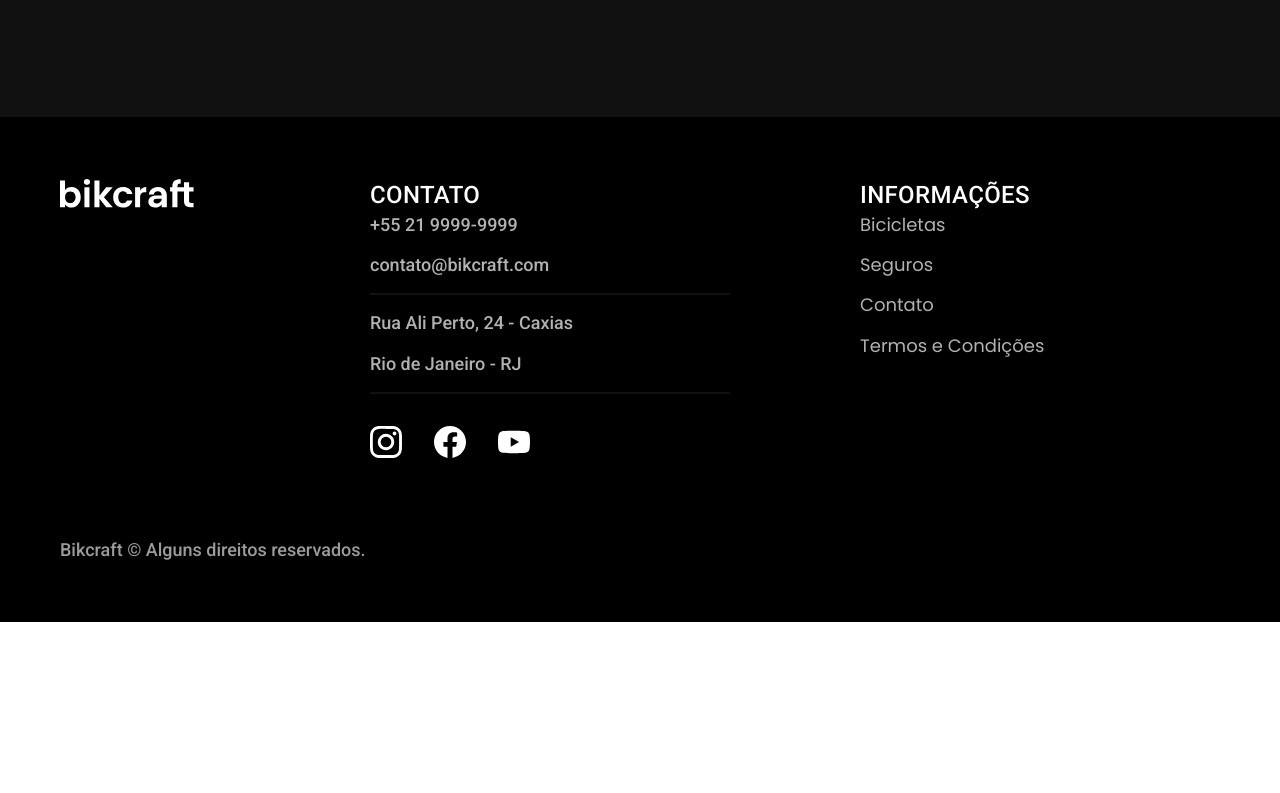
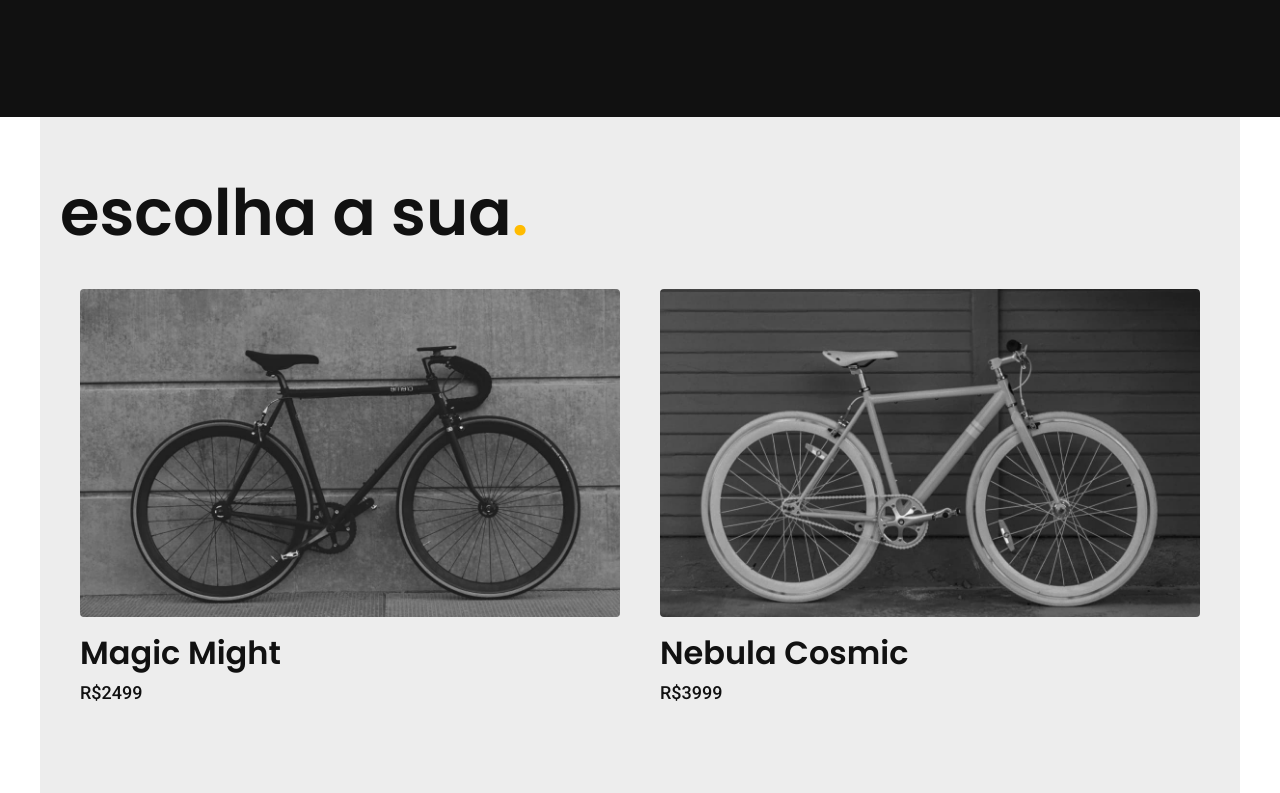
Before and after one commit to araujoeduarda/bikcraft, a plain HTML site: page bicicletas/nimbus.html in a window 1280 px wide. Shown: the part 1227-2020 px from the top of the page. Before the commit the page ends 1849 px from the top, so only its background shows below. Drawn offline with Linux system fonts and the light colour scheme.

Commit message:
update pag nimbus

```diff
--- a/bicicletas/nimbus.html
+++ b/bicicletas/nimbus.html
@@ -89,6 +89,26 @@
     </div>
   </main>
 
+  <article class="bicicletas-lista container">
+    <h2 class=" font-1-xxl">escolha a sua<span class="corp1">.</span></h2>
+
+    <ul>
+      <li>
+        <a href="./magic.html"></a>
+        <img src="../img/bicicletas/magic.jpg" alt="Bicicleta preta modelo Magic Might">
+        <h3 class="font-1-xl">Magic Might</h3>
+        <span class="font-2-m cor8">R$2499</span>
+      </li>
+      <li>
+        <a href="./nebula.html"></a>
+        <img src="../img/bicicletas/nebula.jpg" alt="Bicicleta preta modelo Nebula Cosmic">
+        <h3 class="font-1-xl">Nebula Cosmic</h3>
+        <span class="font-2-m cor8">R$3999</span>
+      </li>
+    </ul>
+
+  </article>
+
   <footer class="footer-bg">
     <div class="footer container">
       <img src="../img/bikcraft.svg" alt="Bikcraft">
--- a/css/bicicletas/bicicletas.lista.css
+++ b/css/bicicletas/bicicletas.lista.css
@@ -15,6 +15,11 @@
   margin-left: auto;
   margin-right: auto;
   overflow-x: auto;
+}
+
+#bicicleta .bicicletas-lista {
+  padding: 2px 2 px 20px 0px;
+  background-color: var(--cor2);
 }
 
 .bicicletas-lista li {
```
